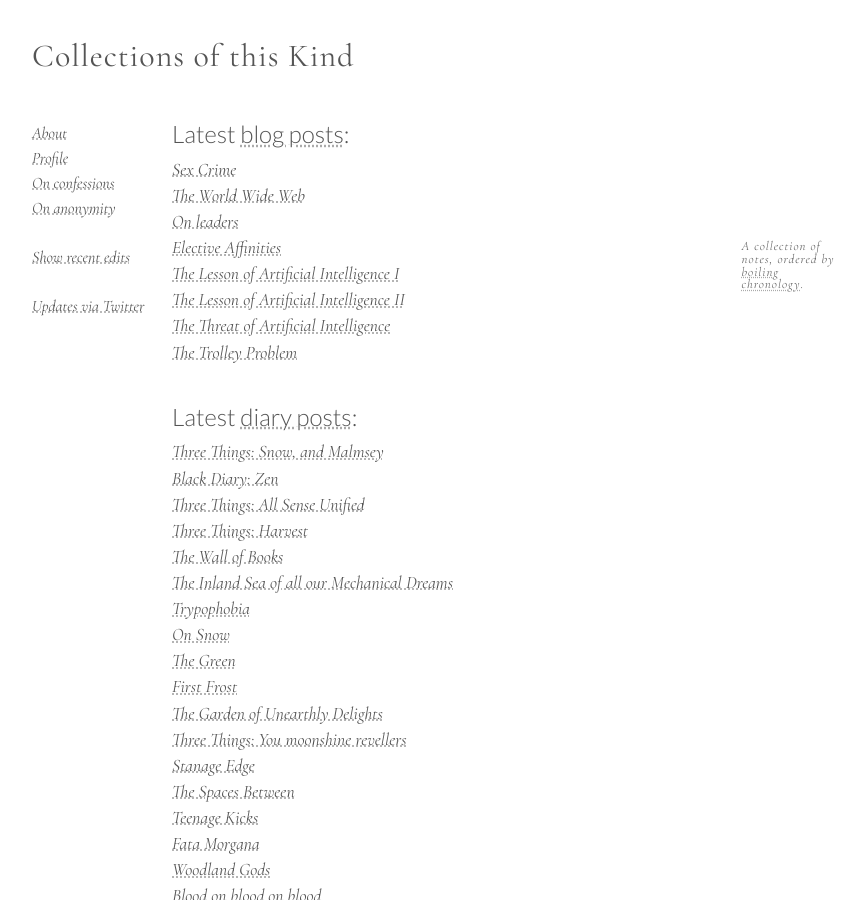
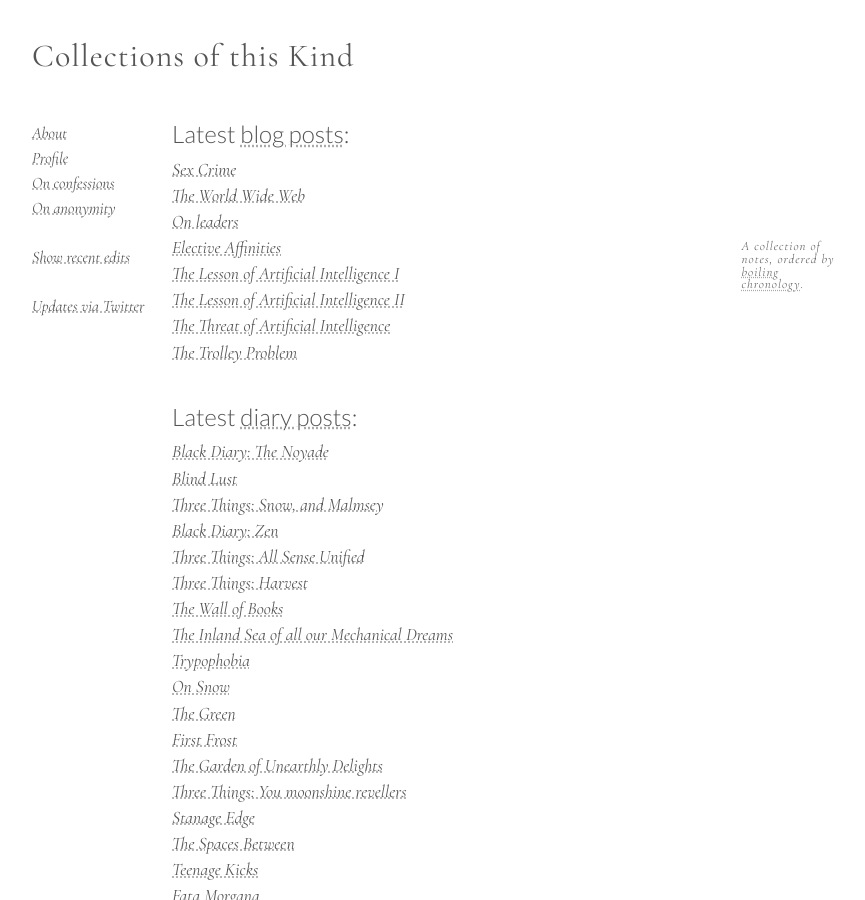
Before and after one commit to CollectionsOfThisKind/collectionsofthiskind.github.io, a Jekyll site: the page built from index.html, in a window 1280 px wide and 900 px high. Shown: the whole window, without its empty margins (78-943 px from the left). Built offline with Jekyll 4.4.1, drawn with Linux system fonts in a browser that asks for light colours; some of the changed text lies outside the part shown.

Commit message:
Add files via upload

```diff
--- a/index.html
+++ b/index.html
@@ -50,6 +50,8 @@ A collection of notes, ordered by <a href="/pages/about/boiling.html">boiling ch
 
 
 <ul class="new">
+<li><a href="pages/diary/the-sacrifices.html">Black Diary: The Noyade</a></li>
+<li><a href="pages/diary/blind-lust.html">Blind Lust</a></li>
 <li><a href="pages/diary/three-snow.html">Three Things: Snow, and Malmsey</a></li>
 <li><a href="pages/diary/zen.html">Black Diary: Zen</a></li>
 <li><a href="pages/diary/three-unified.html">Three Things: All Sense Unified</a></li>
```
Also changed, not shown: other parts of index.html (+1 -0 lines).
